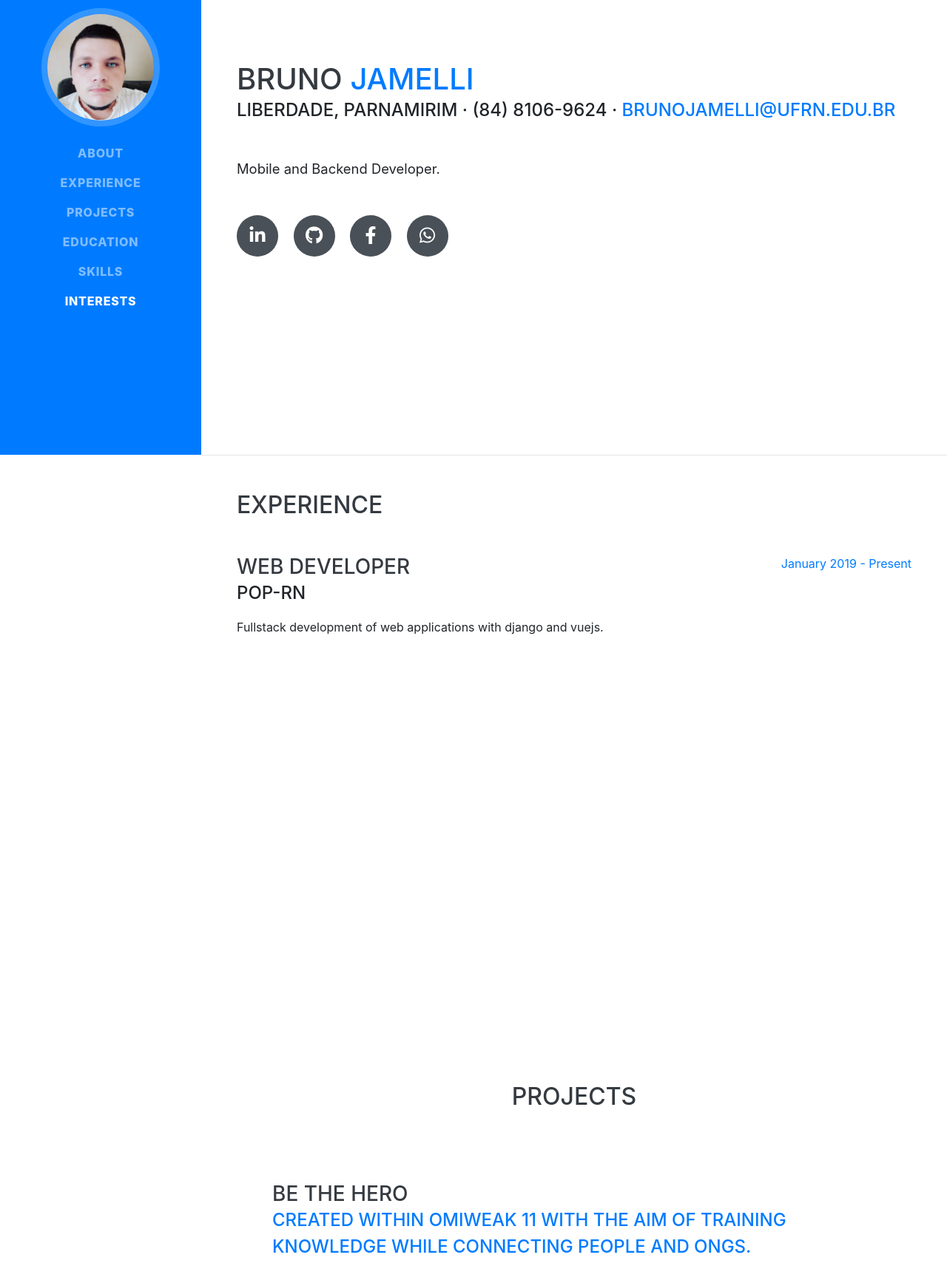
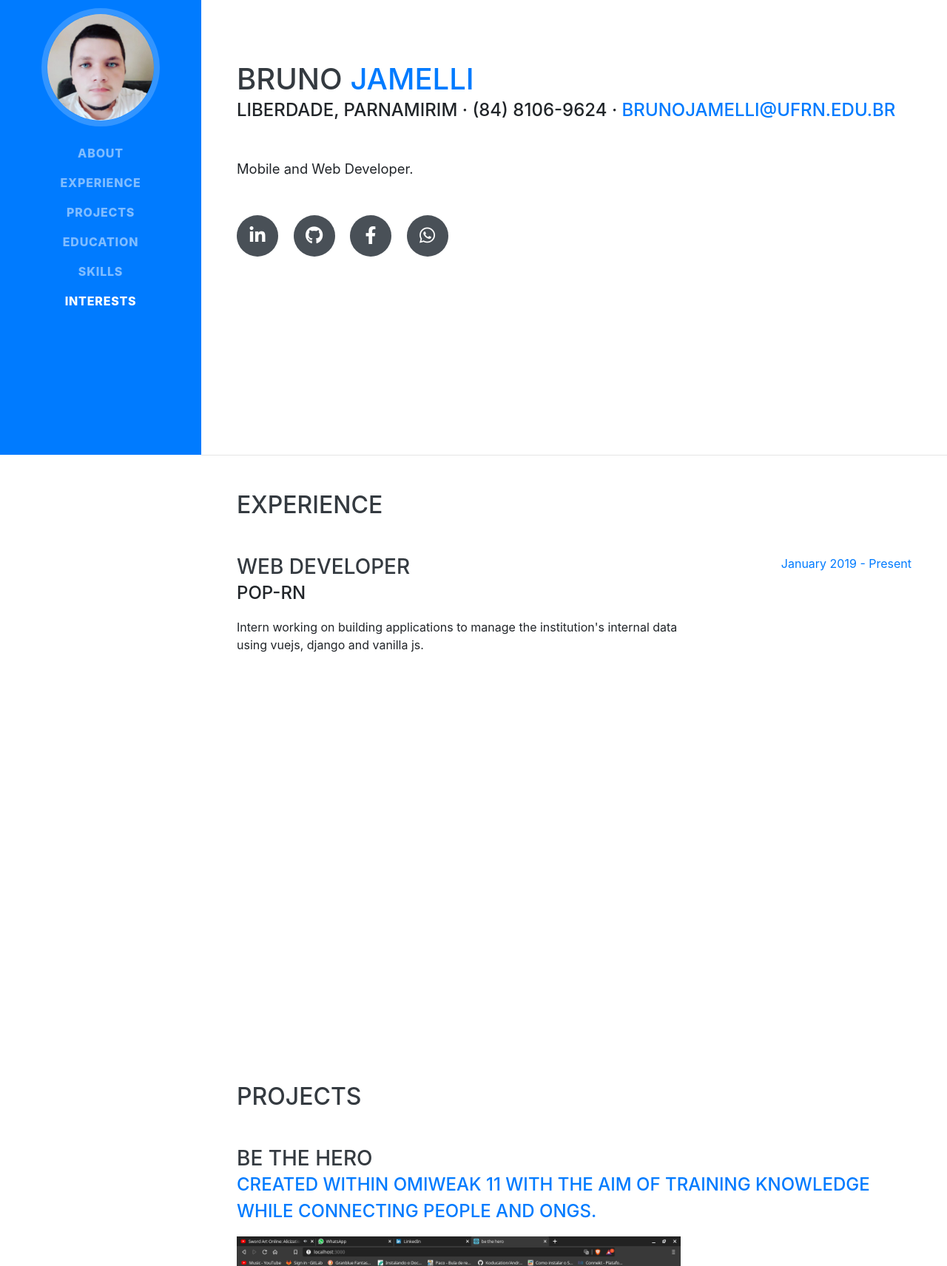
Before and after one commit to brunogeek9/brunogeek9.github.io, a website with bundled scripts: page index.html in a window 1280 px wide. Shown: the part 185-1897 px from the top of the page at 74% size. Built offline with nearby package versions, Linux system fonts and the light colour scheme; a web font is replaced by a local one.

Commit message:
alterações no conteudo de experience e skills

```diff
--- a/index.html
+++ b/index.html
@@ -70,7 +70,7 @@
                     <a href="mailto:brunojamelli@ufrn.edu.br" target="_blank">brunojamelli@ufrn.edu.br</a>
                 </div>
                 <p class="lead mb-5">
-                    Mobile and Backend Developer.
+                    Mobile and Web Developer.
                 </p>
                 <div class="social-icons">
                     <a href="https://www.linkedin.com/in/brunojamelli/" target="_blank">
@@ -100,7 +100,7 @@
                         <h3 class="mb-0">Web Developer</h3>
                         <div class="subheading mb-3">PoP-RN</div>
                         <p>
-                            Fullstack development of web applications with django and vuejs.
+                            Intern working on building applications to manage the institution's internal data using vuejs, django and vanilla js.
                         </p>
                     </div>
                     <div class="resume-date text-md-right">
@@ -175,8 +175,9 @@
 
                 <div class="subheading mb-3">Workflow</div>
                 <ul class="fa-ul mb-0">
-                    <li><i class="fa-li fa fa-check"></i> Mobile Development</li>
-                    <li><i class="fa-li fa fa-check"></i> Fullstack Web Development with Django</li>
+                    <li><i class="fa-li fa fa-check"></i> Mobile Development with android native and expo</li>
+                    <li><i class="fa-li fa fa-check"></i> Backend Development with Django</li>
+                    <li><i class="fa-li fa fa-check"></i> Frontend Development with Vue</li>
                     <li><i class="fa-li fa fa-check"></i> Linux and Docker</li>
                     <li><i class="fa-li fa fa-check"></i> Git and Github</li>
                 </ul>
--- a/js/projects.js
+++ b/js/projects.js
@@ -69,10 +69,10 @@ let projects = [
 ]
 console.log(projects);
 const addInDoom = async() => {
-    const header = `<h2 class="mb-5" align="center">Projects</h2>`;
+    const header = `<h2 class="mb-5">Projects</h2>`;
     const reposTemplate = projects.map(({ name, description, url, languages, print }) =>
         `
-                <div class="resume-section p-3 p-lg-5 d-flex align-items-center">
+                <div class="resume-item d-flex flex-column flex-md-row justify-content-between mb-5">
                     <div class="resume-content">
                         <h3 class="mb-0">${name}</h3>
                         <div class="subheading mb-3">
```
